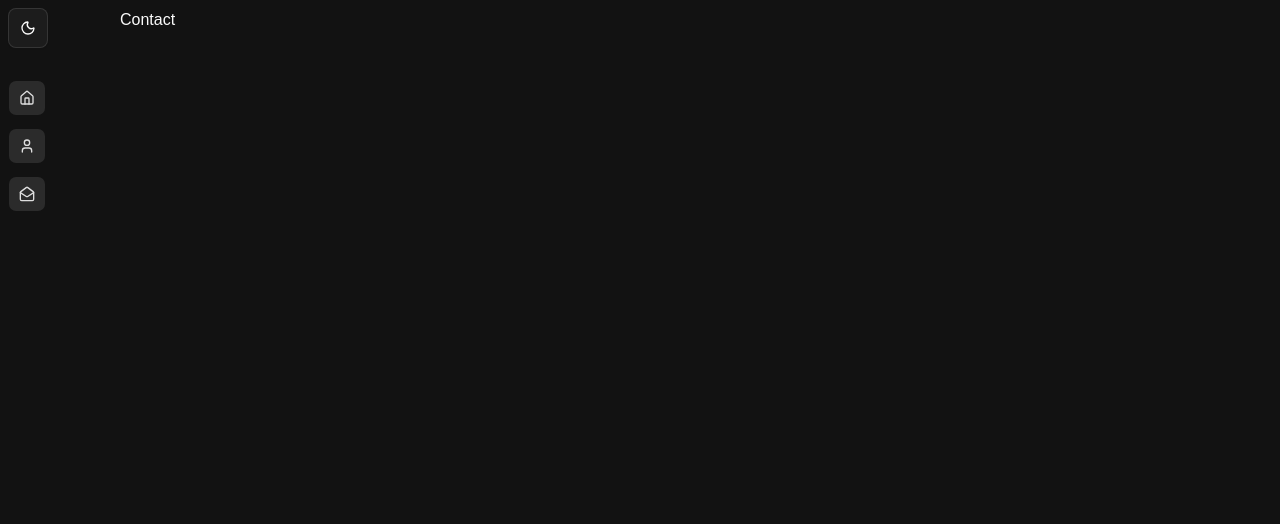
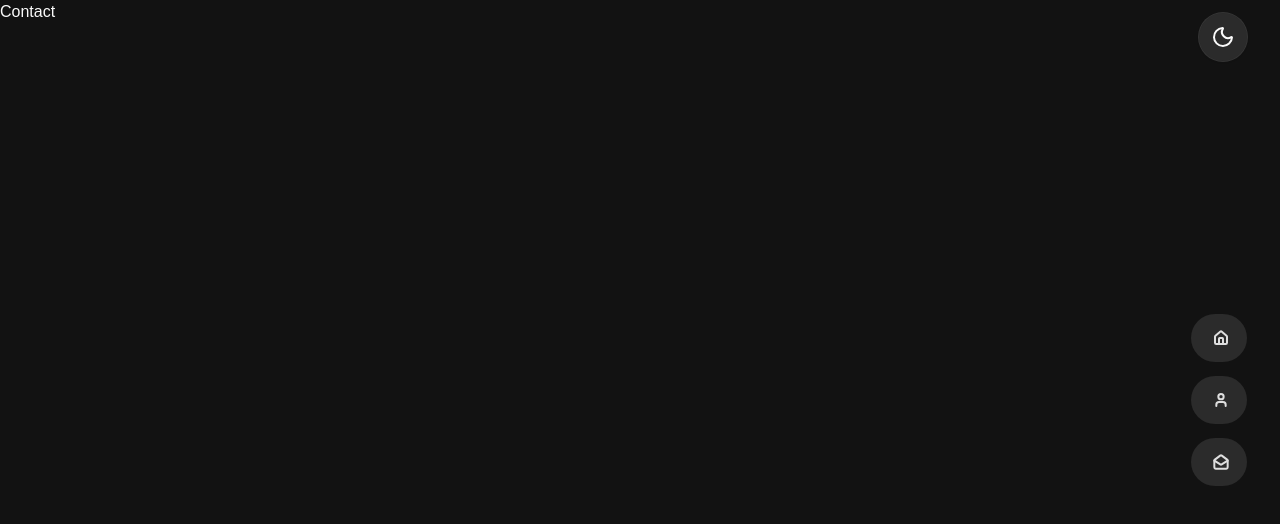
Before and after one commit to PrakashShirpali/portfolio, a React (Vite) app: page /portfolio/contact in a window 1280 px wide. Shown: the top 524 px of the page. Built offline with nearby package versions, Linux system fonts and the light colour scheme.

Commit message:
home page done

```diff
--- a/src/components/mode-toggle.tsx
+++ b/src/components/mode-toggle.tsx
@@ -20,8 +20,8 @@ export function ModeToggle() {
       className="relative"
       onClick={toggleTheme}
     >
-      <Sun className="h-8 w-8 scale-100 rotate-0 transition-all dark:scale-0 dark:-rotate-90" />
-      <Moon className="absolute h-6 w-6 scale-0 rotate-90 transition-all dark:scale-100 dark:rotate-0" />
+      <Sun className="h-8 w-8 scale-100 rotate-0 transition-all dark:scale-0 dark:-rotate-90 size-0.5" />
+      <Moon className="absolute h-6 w-6 scale-0 rotate-90 transition-all dark:scale-100 dark:rotate-0 size-0.5" />
       <span className="sr-only">Toggle theme</span>
     </Button>
   )
--- a/src/components/ui/button.tsx
+++ b/src/components/ui/button.tsx
@@ -9,10 +9,10 @@ const buttonVariants = cva(
   {
     variants: {
       variant: {
-        mine: "bg-mtheme rounded-full bold border-none",
-        default: "bg-icon-background text-icon-foreground hover:bg-mtheme hover:text-white group",
+        mine: "bg-mtheme rounded-full bold",
+        default: "bg-icon-background text-icon-foreground hover:bg-mtheme hover:text-white",
         outline:
-          "border-border bg-background shadow-xs hover:bg-muted hover:text-foreground aria-expanded:bg-muted aria-expanded:text-foreground dark:border-input dark:bg-input/30 dark:hover:bg-input/50",
+          "border-border bg-icon-background shadow-xs hover:bg-muted hover:text-foreground aria-expanded:bg-muted aria-expanded:text-foreground dark:border-input dark:hover:bg-input/50 p-6 rounded-full",
         secondary:
           "bg-secondary text-secondary-foreground hover:bg-secondary/80 aria-expanded:bg-secondary aria-expanded:text-secondary-foreground",
         ghost:
--- a/src/index.css
+++ b/src/index.css
@@ -8,6 +8,7 @@
 @theme inline {
   /* custom */
   --color-pbackground: var(--pbackground);
+  --color-pforeground: var(--pforeground);
   --color-mtheme: var(--mtheme);
   --color-icon-background: var(--icon-background);
   --color-icon-foreground: var(--icon-foreground);
@@ -58,9 +59,13 @@
 :root {
   /* custom */
   --pbackground: oklch(1 0 0);
+  --pforeground: oklch(0.51 0 0);
   --mtheme: oklch(0.82 0.17 78.45);
   --icon-background: oklch(0.95 0 0);
   --icon-foreground: oklch(0.51 0 0);
+
+  --font-open: Open Sans, sans-serif;
+  --font-poppin: Poppins, sans-serif;
 
   /* default */
   --background: oklch(1 0 0);
@@ -100,6 +105,7 @@
 .dark {
   /* custom */
   --pbackground: oklch(0.18 0 0);
+  --pforeground: oklch(1 0 0);
   --mtheme: oklch(0.82 0.17 78.45);
   --icon-background: oklch(0.29 0 0);
   --icon-foreground: oklch(0.9 0 0);
@@ -149,3 +155,9 @@
     @apply font-sans;
   }
 }
+
+@layer utilities {
+  .diagonal {
+    clip-path: polygon(0 0, 15% 0, 29% 100%, 0% 100%);
+  }
+}
--- a/src/layouts/MainLayout.tsx
+++ b/src/layouts/MainLayout.tsx
@@ -6,10 +6,10 @@ const MainLayout = () => {
   return (
     <>
       <div className="min-h-screen flex bg-pbackground">
+        <main className="flex-1 flex">
+          <Outlet />
+        </main>
         <Navbar />
-        <div className="flex-1 flex p-2">
-          <Outlet />
-        </div>
       </div>
     </>
   )
--- a/src/layouts/Navbar.tsx
+++ b/src/layouts/Navbar.tsx
@@ -12,27 +12,27 @@ const Navbar = () => {
   ];
 
   return (
-    <div className="flex flex-col gap-y-8 p-2 w-28">
+    <div className="flex flex-col gap-y-8 pr-8 py-3 w-28 relative items-end">
       <ModeToggle />
-      <ul className="flex flex-col gap-y-3">
+      <ul className="absolute top-1/2 -translate-y-1/2 flex flex-col gap-y-3 items-end">
         {navItems.map((item) => {
           const Icon = item.icon;
 
           return (
             <li key={item.path}>
-              <Button asChild>
-                <Link to={item.path}>
-                  <Icon />
-                  <span className="opacity-0 group-hover:opacity-100 transition-opacity duration-200 hidden group-hover:block">
+              <Button className="rounded-full pr-4.5 py-6" asChild>
+                <Link to={item.path} className="flex items-center gap-2 group overflow-hidden">
+                  <span className="max-w-0 opacity-0 group-hover:max-w-30 group-hover:opacity-100 transition-all duration-300 whitespace-nowrap overflow-hidden text-lg pl-1">
                     {item.label}
                   </span>
+                  <Icon className="size-4" strokeWidth={3} />
                 </Link>
               </Button>
             </li>
           );
         })}
       </ul>
-    </div>
+    </div >
   )
 }
 
--- a/src/pages/Home.tsx
+++ b/src/pages/Home.tsx
@@ -1,6 +1,6 @@
 import { Card } from "@/components/ui/card";
 import { ArrowRight, Minus } from "lucide-react";
-import demopic from "@/assets/images/demopic.jpg"
+import prakashS from "@/assets/images/prakashS.jpeg"
 import { Button } from "@/components/ui/button";
 import { Link } from "react-router-dom";
 
@@ -10,30 +10,40 @@ const Home = () => {
     <>
       <div className="flex-1 flex items-center justify-around">
 
-        <div className="w-2/5">
-          <h1 className="text-mtheme flex items-center uppercase font-bold text-4xl">
+        <div className="diagonal bg-mtheme absolute inset-0 max-sm:hidden"></div>
+
+        <Card className="w-1/3 h-10/12 relative dark:shadow-[0_0_7px_oklch(0_0_0/0.9)]">
+          <img className="h-full" src={prakashS} alt="prakash pic" />
+        </Card>
+
+        <div className="w-2/5 ">
+          <h1 className="text-mtheme flex items-center uppercase font-bold text-4xl font-(family-name:--font-poppin)">
             <Minus size={64} />
             I'm Prakash Shirpali.
           </h1>
-          <span className="uppercase font-bold text-4xl">
-            Software Engineer
+          <span className="uppercase font-bold text-4xl text-pforeground font-(family-name:--font-poppin)">
+            Full Stack Developer
           </span>
-          <p className="leading-8 font-[open-sans] my-6">
-            I'm a Tunisian based web designer & front‑end developer focused on crafting clean & user‑friendly experiences, I am passionate about building excellent software that improves the lives of those around me.
+          <p className="leading-8 my-6 text-base text-pforeground font-(family-name:--font-open)">
+            I'm an Indian based full stack developer focused on crafting clean & user‑friendly experiences, I am passionate about building excellent software that improves the lives of those around me.
           </p>
-          <Link to="/about" className="border-2 border-mtheme w-fit rounded-full flex items-center hover:bg-mtheme cursor-pointer leading-0">
-            <span className=" uppercase px-6 py-2">
+          <Link
+            to="/about"
+            className="relative overflow-hidden border-2 border-mtheme w-fit rounded-full flex items-center cursor-pointer group"
+          >
+            {/* Animated background */}
+            <div className="absolute inset-0 bg-mtheme scale-x-0 origin-right transition-transform duration-500 group-hover:scale-x-100"></div>
+
+            {/* Content */}
+            <span className="relative z-10 uppercase px-3 font-bold text-sm text-pforeground group-hover:text-white transition-colors duration-500">
               more about me
             </span>
-            <Button variant="mine" >
-              <ArrowRight size={256} />
+
+            <Button asChild variant="mine" >
+              <ArrowRight className="relative z-10 text-white border-none" size={38} strokeWidth={5} />
             </Button>
           </Link>
         </div>
-
-        <Card className="w-2/6 h-10/12">
-          <img className="h-full" src={demopic} alt="prakash pic" />
-        </Card>
 
       </div >
     </>
```
Also changed, not shown: src/assets/images/prakashS.jpeg (added), src/assets/images/prakashS2.jpeg (added).
